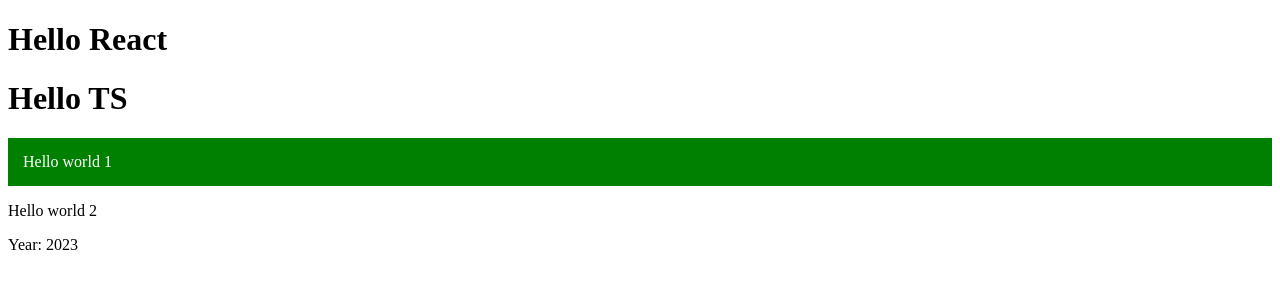
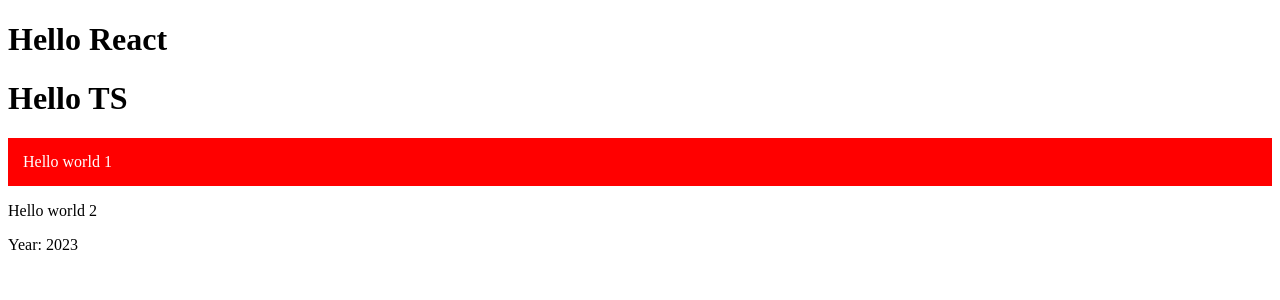
Before and after one commit to BatrynLiudmyla/SHOP-PROJECT, a React (Create React App) app: page / in a window 1280 px wide. Shown: the top 300 px of the page. Built offline with nearby package versions, Linux system fonts and the light colour scheme; the HTML template or start-up script is replaced by a standard one.

Commit message:
Modulle.css

```diff
--- a/src/Content.css
+++ b/src/Content.module.css
@@ -1,7 +1,7 @@
 
 
-.content  {
+.text  {
     color: white;
-    background: green;
+    background: red;
     padding: 15px;
 }
--- a/src/Content.tsx
+++ b/src/Content.tsx
@@ -1,4 +1,4 @@
-import "./Content.css"
+import classes from "./Content.module.css"
 
 type Props = {
   text1: string
@@ -8,7 +8,7 @@
  export const Content = (props: Props) => {
            return (
           <>
-              <p className="content">{props.text1}</p>
+              <p className={`${classes.text}`}>{props.text1}</p>
               <p>{props.text2}</p>
               <div>Year: {props.year}</div>
           </>
```
